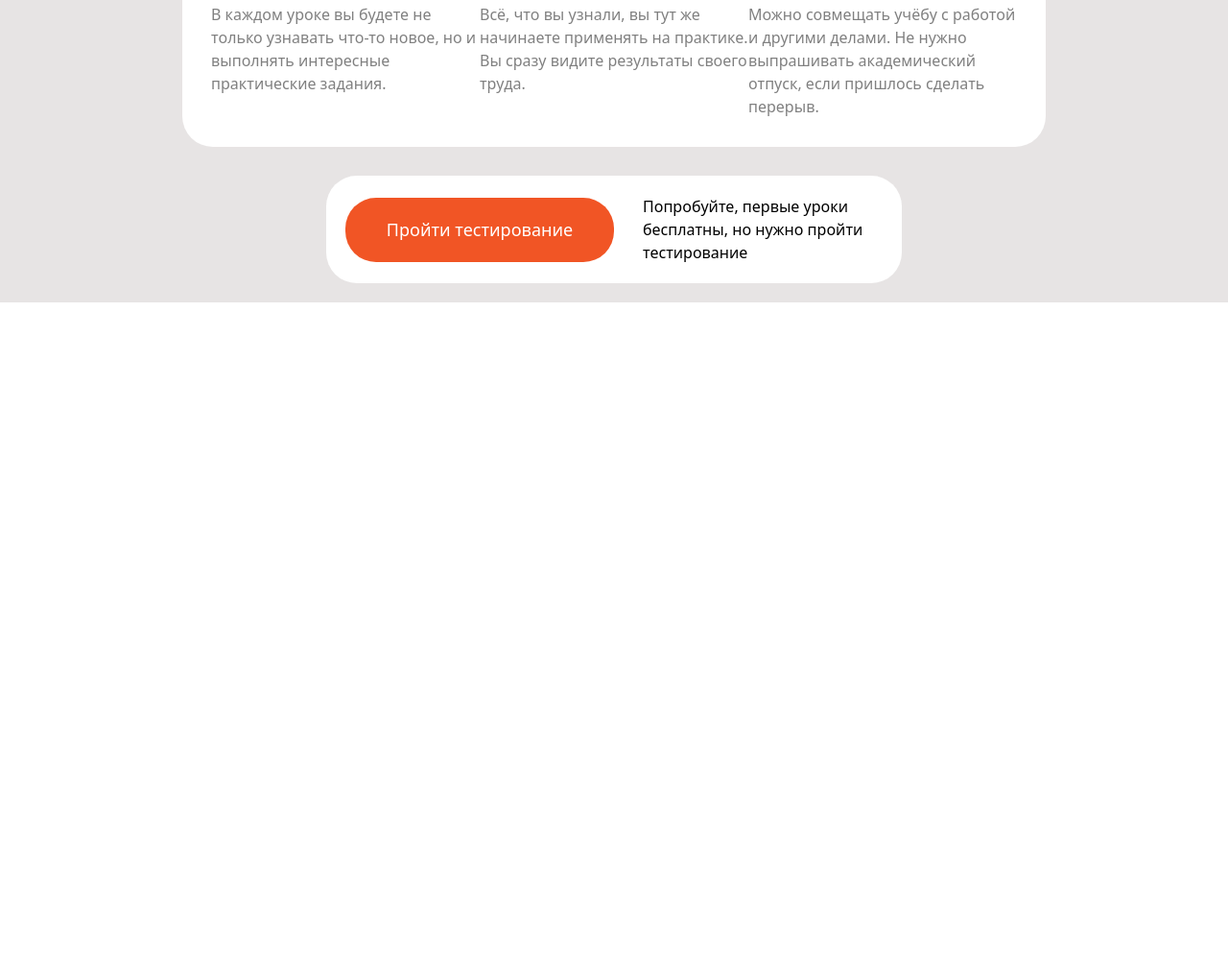
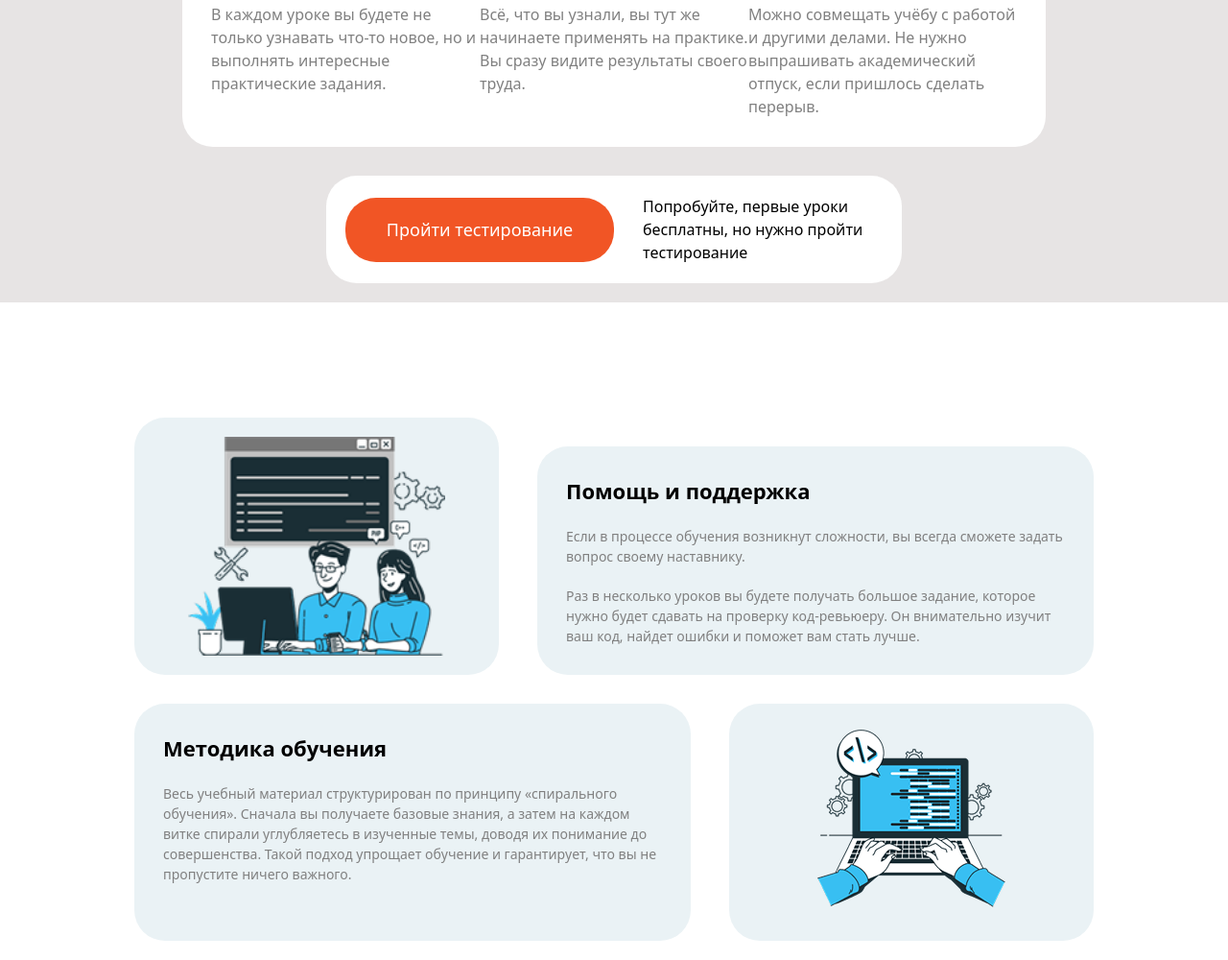
Before and after one commit to mrurazaliev/homework-taiwind, a website: page index.html in a window 1280 px wide. Shown: the part 2986-3986 px from the top of the page at 96% size. Before the commit the page ends 3301 px from the top, so only its background shows below. Drawn offline with Linux system fonts and the light colour scheme.

Commit message:
another sec added

```diff
--- a/index.html
+++ b/index.html
@@ -147,6 +147,32 @@
     </div>
     </div>
   </section>
+<section class="max-w-300 m-auto p-5 lg:px-[100px] mt-[100px] " >
+    <div class="">
+    <div class="lg:flex  lg:justify-between">
+       <div class="p-5 bg-[#EAF2F5] rounded-4xl flex justify-center lg:w-[38%]">
+        <img src="./images/g10 97.png" alt="">
+       </div>
+       <div class="p-[30px] mt-[30px] bg-[#EAF2F5] rounded-4xl text-left lg:w-[58%]">
+        <h1 class="text-[22px] font-semibold">Помощь
+и поддержка</h1>
+<p class="text-[14px] text-[grey] mt-5  ">Если в процессе обучения возникнут сложности, вы всегда сможете задать вопрос своему наставнику.</p>
+<p class="text-[14px] text-[grey] mt-5 ">Раз в несколько уроков вы будете получать большое задание, которое нужно будет сдавать на проверку код-ревьюеру. Он внимательно изучит ваш код, найдет ошибки и поможет вам стать лучше.</p>
+       </div>
+    </div>
+    <div class="lg:flex  lg:justify-between lg:flex-row-reverse">
+        <div class="p-5 mt-[30px] bg-[#EAF2F5] rounded-4xl flex justify-center lg:w-[38%]">
+           <img src="./images/6502421 1 1.png" alt="">
+        </div>
+        <div class="p-[30px] mt-[30px] bg-[#EAF2F5] rounded-4xl text-left lg:w-[58%]">
+        <h1 class="text-[22px] font-semibold">Методика обучения</h1>
+<p class="text-[14px] text-[grey] mt-5  ">Весь учебный материал структурирован по принципу «спирального обучения». Сначала вы получаете базовые знания,
+а затем на каждом витке спирали углубляетесь в изученные темы, доводя их понимание до совершенства. Такой подход упрощает обучение и гарантирует, что вы не пропустите ничего важного.</p>
+
+        </div>
+    </div>
+    </div>
+</section>
 
     </main>
 
```
Also changed, not shown: images/6502421 1 1.png (added), src/output.css.
